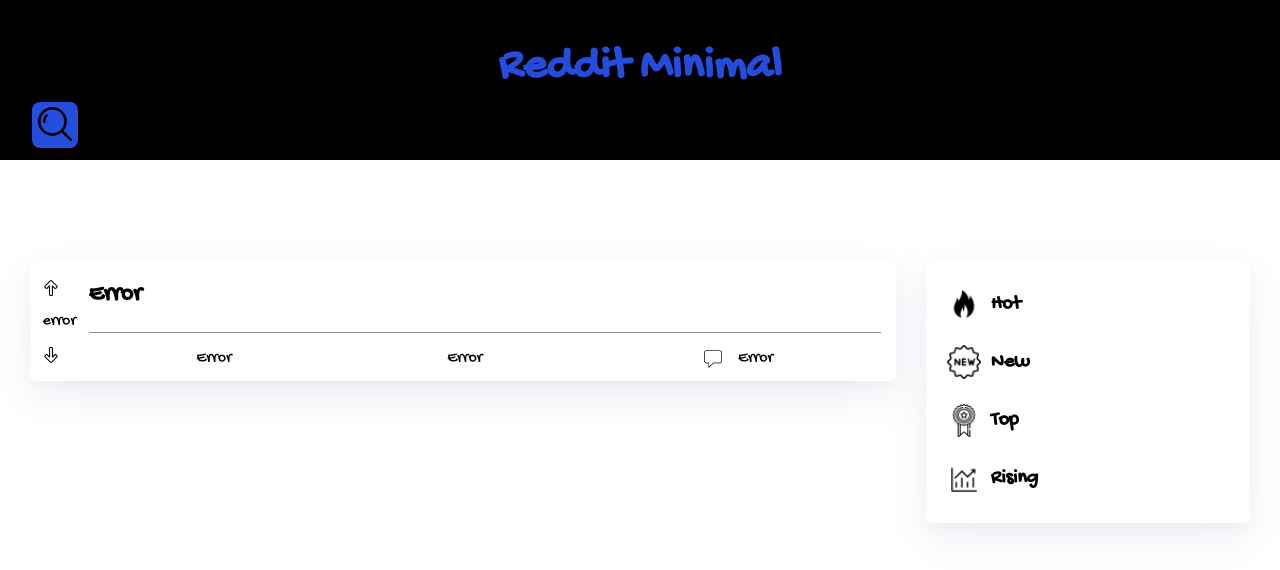
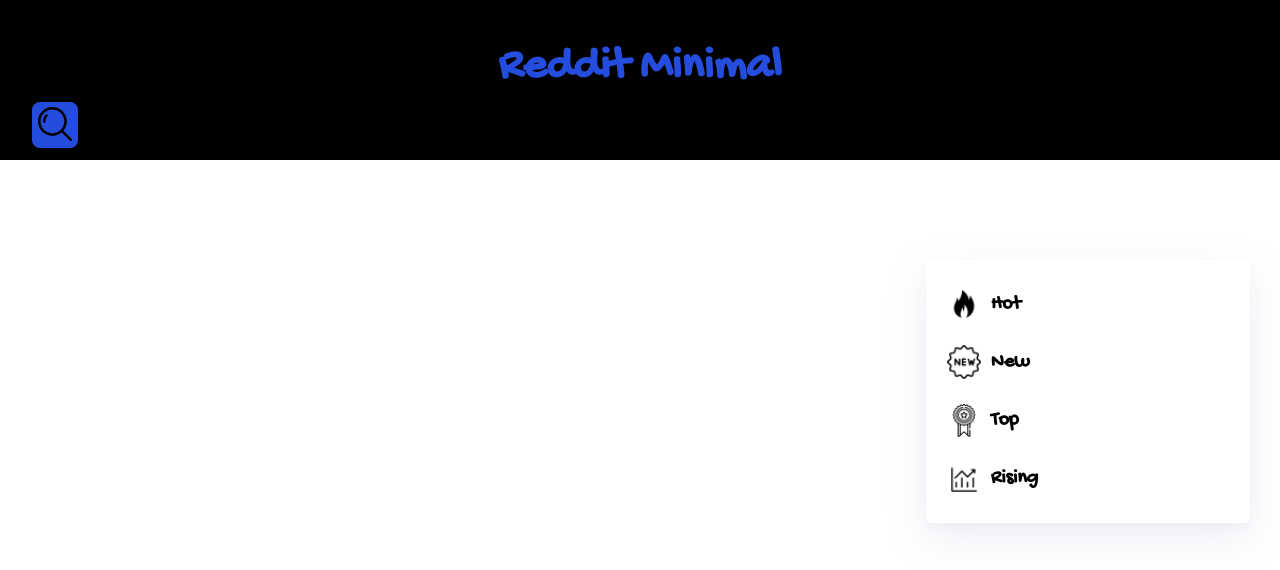
Before and after one commit to jr7072/reddit_client, a React (Create React App) app: page / in a window 1280 px wide. Shown: the top 570 px of the page. Built offline with nearby package versions, Linux system fonts and the light colour scheme.

Commit message:
added redux

```diff
--- a/src/Features/Posts/Posts.js
+++ b/src/Features/Posts/Posts.js
@@ -6,7 +6,6 @@
     return(
         <div className="posts">
             {/* map through the posts here*/}
-            <Post />
         </div>
     )
 }
--- /dev/null
+++ b/src/Features/Posts/postsSlice.js
@@ -0,0 +1 @@
+import { createSlice, createAsyncThunk } from "@reduxjs/toolkit";
--- a/src/index.js
+++ b/src/index.js
@@ -3,10 +3,14 @@
 import './index.css';
 import App from './App';
 import reportWebVitals from './reportWebVitals';
+import { Provider } from 'react-redux';
+import store from './store';
 
 ReactDOM.render(
   <React.StrictMode>
-    <App />
+    <Provider store={store}>
+      <App />
+    </Provider>
   </React.StrictMode>,
   document.getElementById('root')
 );
--- a/src/store.js
+++ b/src/store.js
@@ -0,0 +1,8 @@
+import { configureStore } from "@reduxjs/toolkit";
+
+
+export default configureStore({
+    reducer:{
+
+    }
+});
```
